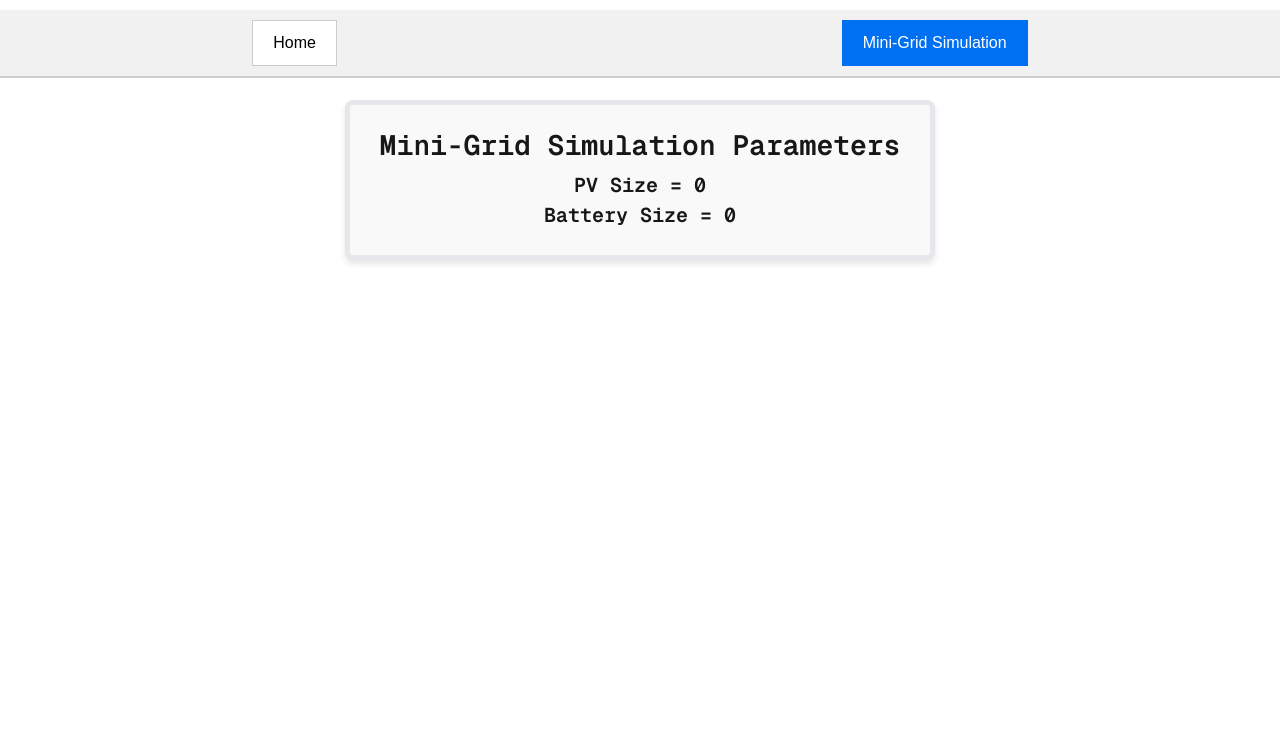
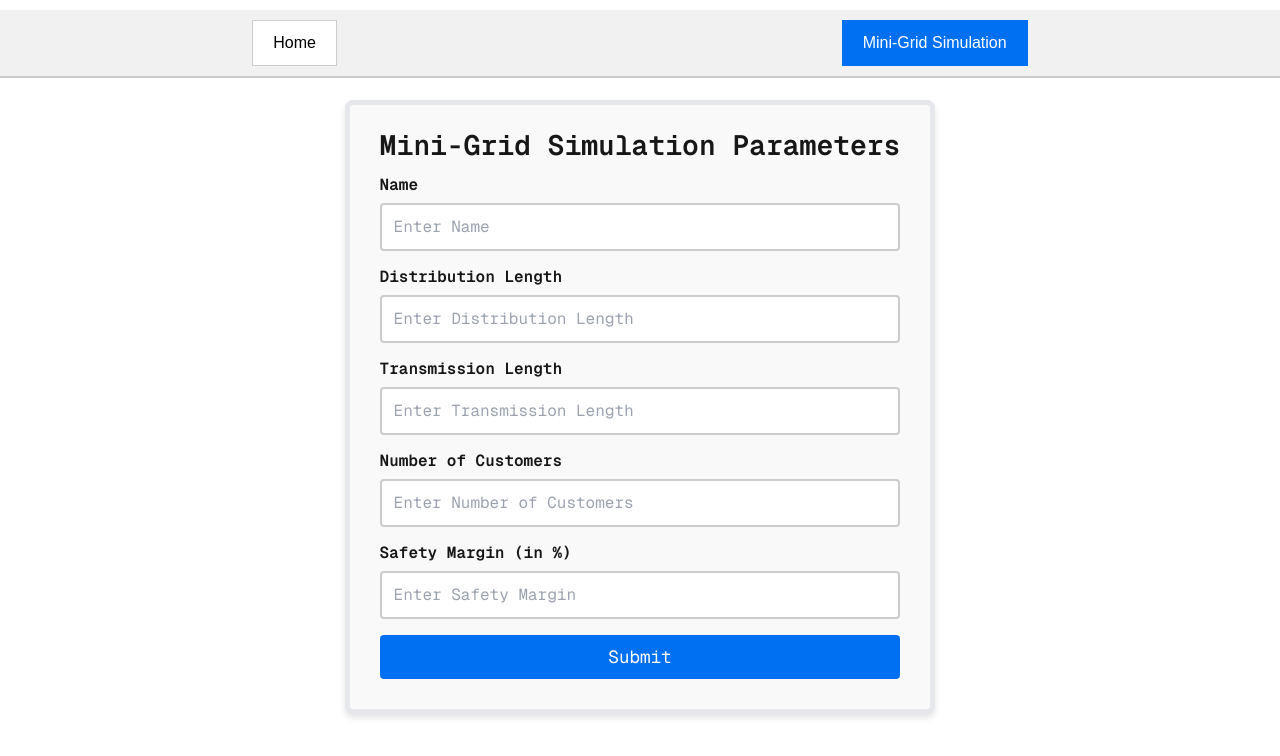
Before and after one commit to MgenGlder/nextjs-boilerplate, a Next.js app: page / in a window 1280 px wide. Both pictures are taken after a click on the button "Mini-Grid Simulation". Shown: the top 756 px of the page. Built offline with nearby package versions, Linux system fonts and the light colour scheme.

Commit message:
fix: Refactor flow navigating logic

```diff
--- a/app/page.tsx
+++ b/app/page.tsx
@@ -6,7 +6,7 @@ export default function Home() {
   const [state, setState] = useState(false);
   const [activeTab, setActiveTab] = useState('home');
   const [isLoading, setIsLoading] = useState(false);
-  const [results, setResults] = useState({pvSize: '0', batterySize: '0'});
+  const [results, setResults] = useState({pvSize: '0', batterySize: '0', completed: false});
 
   function handleSubmit(event: React.FormEvent<HTMLFormElement>) {
     event.preventDefault();
@@ -15,7 +15,8 @@ export default function Home() {
     setTimeout(() => {
       setResults({
         pvSize: (Math.random() * 80).toFixed(2),
-        batterySize: (Math.random() * 80).toFixed(2)
+        batterySize: (Math.random() * 80).toFixed(2),
+        completed: true
       });
       setIsLoading(false);
     }, 3000);
@@ -107,7 +108,7 @@ export default function Home() {
               <div className="loading-animation">
                 <p>Retrieving results...</p>
               </div>
-            ) : results ? (
+            ) : results.completed ? (
               <div className="results">
                 <p>PV Size = {results.pvSize}</p>
                 <p>Battery Size = {results.batterySize}</p>
```
